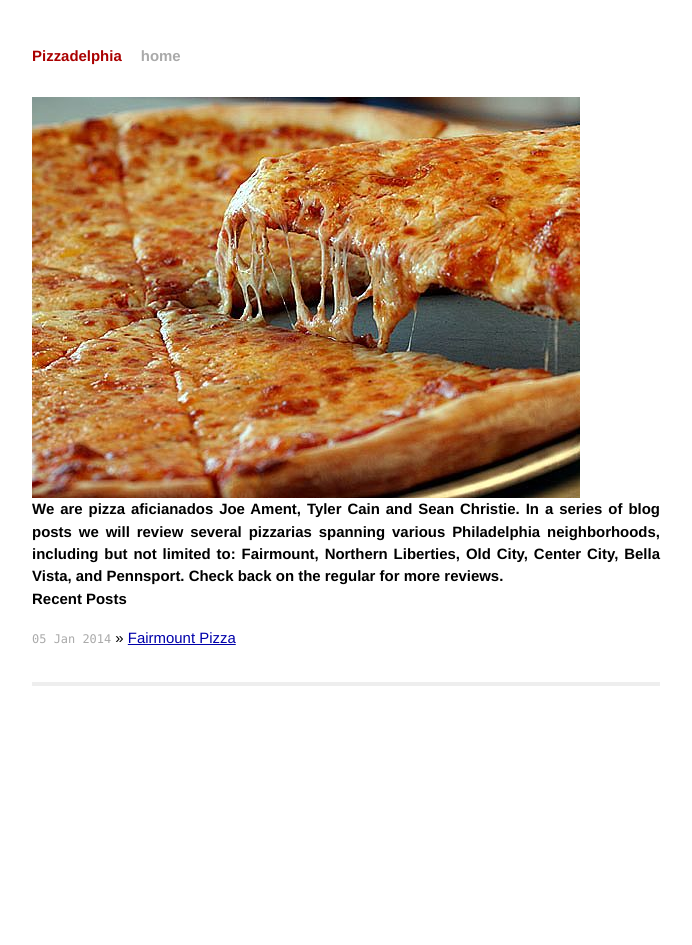
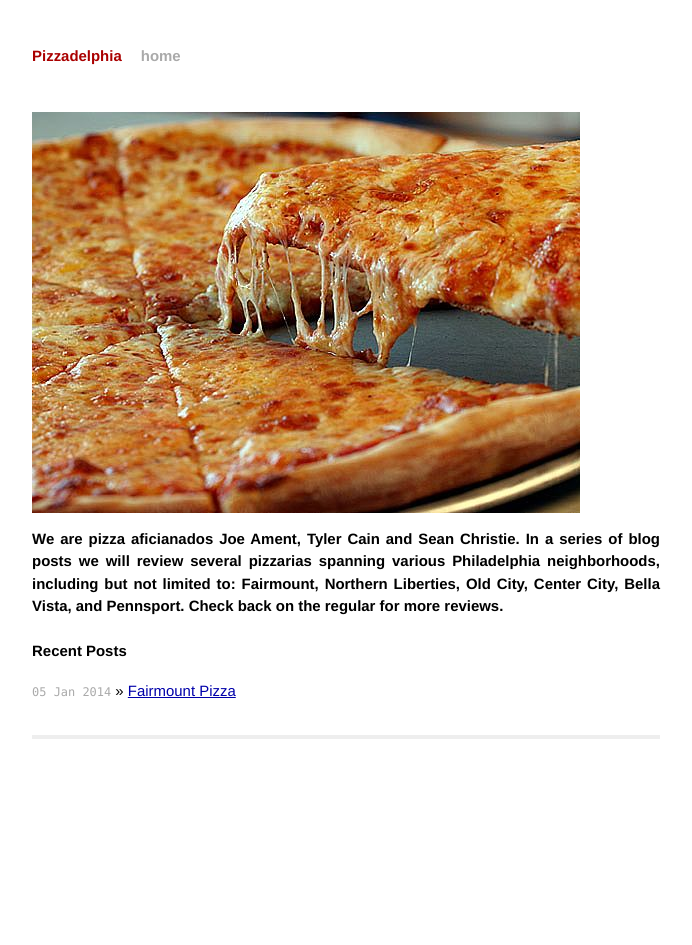
Before and after one commit to jdament/jdament.github.io, a Jekyll site: the page built from index.html, in a window 1280 px wide. Shown: the whole page, without its empty margins (294-986 px from the left). Built offline with Jekyll 4.4.1, drawn with Linux system fonts in a browser that asks for light colours; Markdown is read by kramdown in place of the engine named in the settings.

Commit message:
space out homepage

```diff
--- a/index.html
+++ b/index.html
@@ -4,8 +4,11 @@ title: Pizzadelphia
 ---
 
 <div id="home">
+	<p>
 	<img src="/assets/pizza.jpg" alt="pizza image" align="middle" />
+	</p>
 	<h2>We are pizza aficianados Joe Ament, Tyler Cain and Sean Christie. In a series of blog posts we will review several pizzarias spanning various Philadelphia neighborhoods, including but not limited to: Fairmount, Northern Liberties, Old City, Center City, Bella Vista, and Pennsport. Check back on the regular for more reviews. </h2>
+	<br />
   <h1>Recent Posts</h1>
   <ul class="posts">
     {% for post in site.posts %}
```
